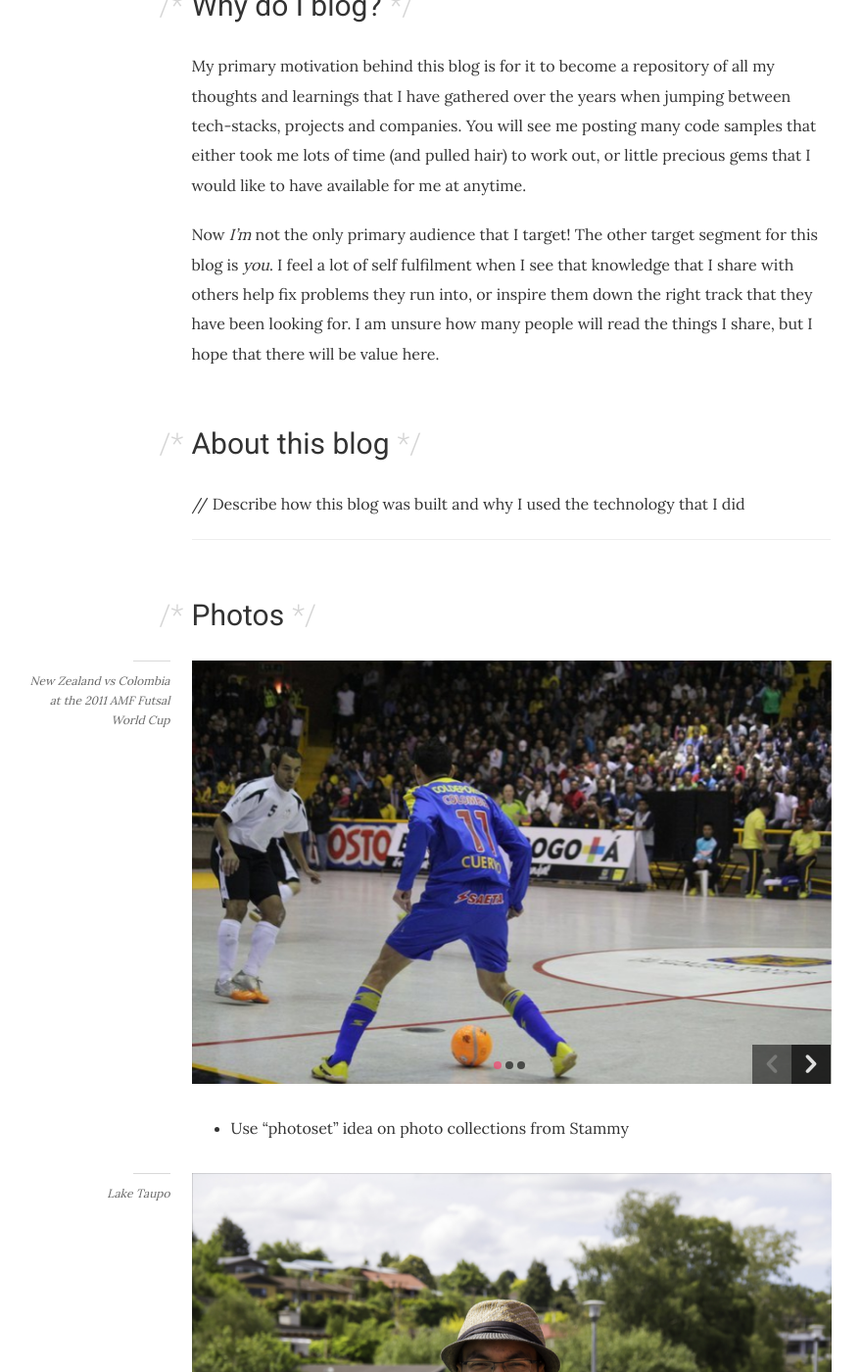
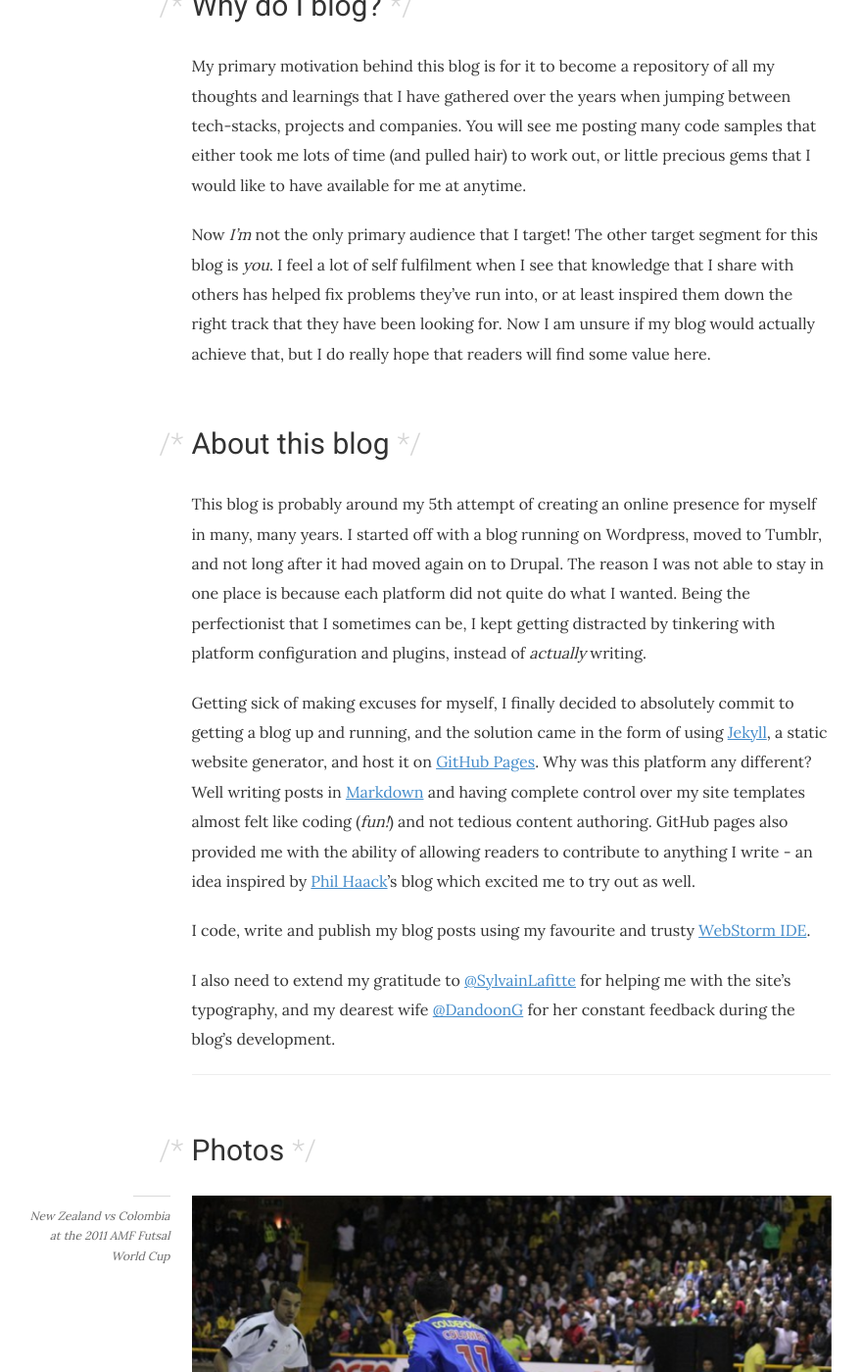
Before and after one commit to hadynz/hadynz.github.io, a Jekyll site: the page built from about.md, in a window 1280 px wide and 1400 px high, scrolled down 1098 px. Shown: the whole window at 98% size, without its empty margins (167-1047 px from the left). Built offline with Jekyll 4.4.1, drawn with Linux system fonts in a browser that asks for light colours; some web fonts are replaced; comment, search, counter and statistics services are not loaded; some of the changed text lies outside the part shown.

Commit message:
Fleshed out 'About this blog' section in about page

```diff
--- a/about.md
+++ b/about.md
@@ -18,7 +18,7 @@ When I'm not coding after work on a side project (which rarely is the case), I w
 playing [futsal](http://youtu.be/unFlcSwdDFc) - a game that I have been playing for over 15 years and made me travel
 around the world to places like Australia, Malaysia and even as far as Colombia!
 
-{% include post/_image.html url="/assets/images/photos/misc/hady_kurumba.jpg" description="Immersed in the crystal clear waters of the Maldives at the Kurumba resort" %}
+{% include post/_image.html url="/assets/images/photos/misc/hady_kurumba.jpg" description="Immersed in the crystal clear waters of the Maldives at <a href='http://kurumba.com'>Kurumba Maldives</a>" %}
 
 ## Why do I blog?
 My primary motivation behind this blog is for it to become a repository of all my thoughts and learnings that I
@@ -27,12 +27,30 @@ many code samples that either took me lots of time (and pulled hair) to work out
 would like to have available for me at anytime.
 
 Now _I'm_ not the only primary audience that I target! The other target segment for this blog is _you_. I feel a lot
-of self fulfilment when I see that knowledge that I share with others help fix problems they run into, or inspire
-them down the right track that they have been looking for. I am unsure how many people will read the things I share,
-but I hope that there will be value here.
+of self fulfilment when I see that knowledge that I share with others has helped fix problems they've run into, or
+at least inspired them down the right track that they have been looking for. Now I am unsure if my blog would
+actually achieve that, but I do really hope that readers will find some value here.
 
 ## About this blog
-// Describe how this blog was built and why I used the technology that I did
+This blog is probably around my 5th attempt of creating an online presence for myself in many, many years. I started off
+with a blog running on Wordpress, moved to Tumblr, and not long after it had moved again on to Drupal. The reason
+I was not able to stay in one place is because each platform did not quite do what I wanted. Being the perfectionist
+that I sometimes can be, I kept getting distracted by tinkering with platform configuration and plugins, instead of
+ _actually_ writing.
+
+Getting sick of making excuses for myself, I finally decided to absolutely commit to getting a blog up and running,
+and the solution came in the form of using [Jekyll](http://jekyllrb.com), a static website generator, and host it on
+[GitHub Pages](https://pages.github.com). Why was this platform any different? Well writing posts in
+[Markdown](http://en.wikipedia.org/wiki/Markdown) and having complete control over my site templates almost felt
+like coding (_fun!_) and not tedious content authoring. GitHub pages also provided me with the ability of allowing
+readers to contribute to anything I write - an idea inspired by [Phil Haack](http://haacked.com/)'s blog which excited
+me to try out as well.
+
+I code, write and publish my blog posts using my favourite and trusty [WebStorm IDE](http://www.jetbrains.com/webstorm).
+
+I also need to extend my gratitude to [@SylvainLafitte](https://twitter.com/SylvainLafitte) for helping me with the
+site's typography, and my dearest wife [@DandoonG](https://twitter.com/DandoonG) for her constant feedback during the
+blog's development.
 
 ---
 
```
Also changed, not shown: other parts of about.md (+1 -1 lines).
